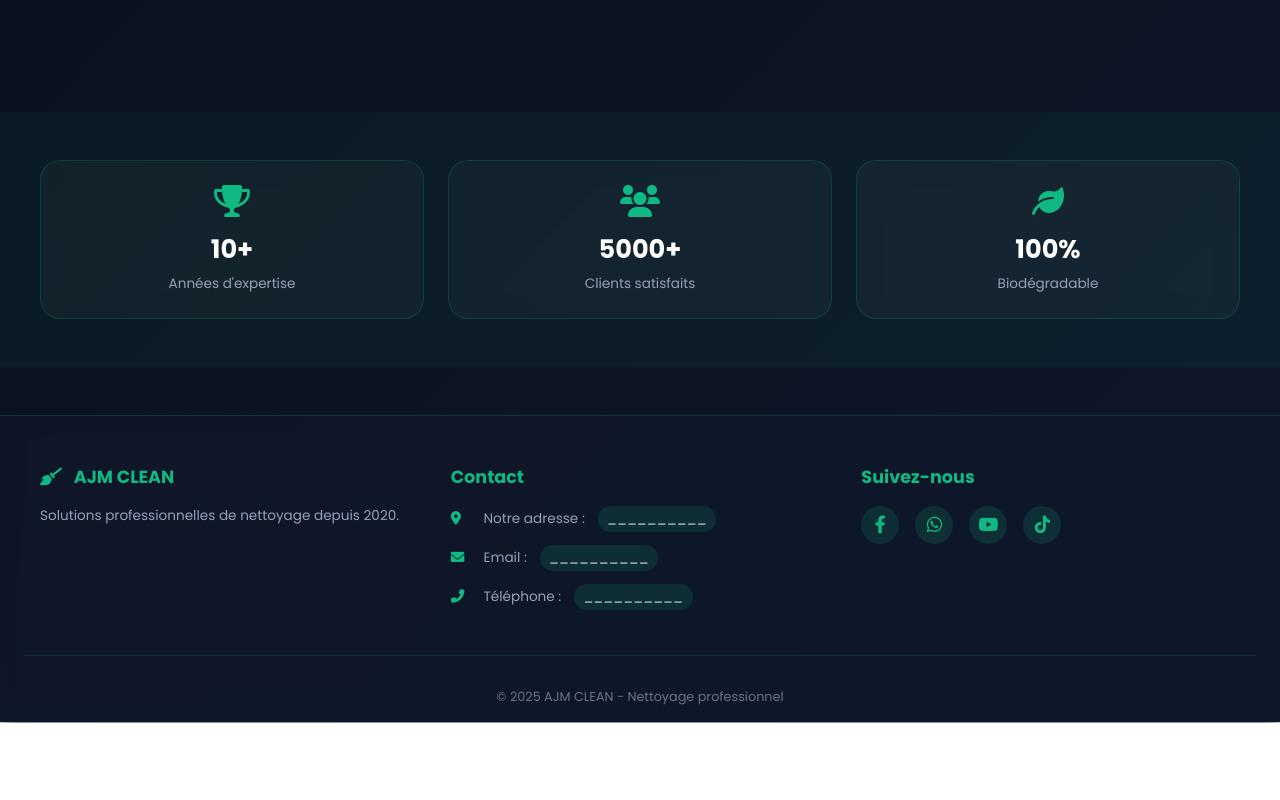
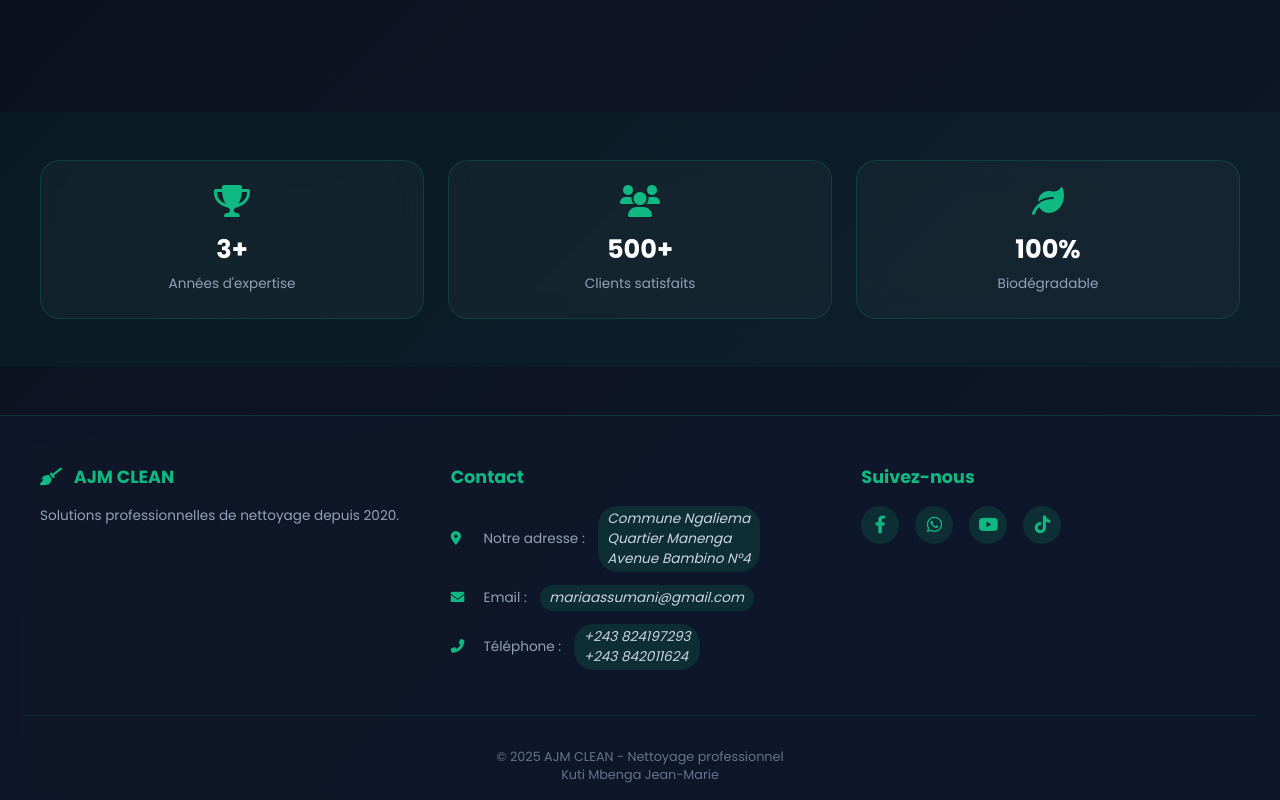
Before and after one commit to kuti-jeanmarie/ajm_clean, a plain HTML site: page index.html in a window 1280 px wide. Shown: the part 688-1488 px from the top of the page. Before the commit the page ends 1410 px from the top, so only its background shows below. Drawn offline with Linux system fonts and the light colour scheme.

Commit message:
Update index.html

```diff
--- a/index.html
+++ b/index.html
@@ -55,12 +55,12 @@
             <div class="stats-container">
                 <div class="stat-card">
                     <i class="fas fa-trophy"></i>
-                    <h3>10+</h3>
+                    <h3>3+</h3>
                     <p>Années d'expertise</p>
                 </div>
                 <div class="stat-card">
                     <i class="fas fa-users"></i>
-                    <h3>5000+</h3>
+                    <h3>500+</h3>
                     <p>Clients satisfaits</p>
                 </div>
                 <div class="stat-card">
@@ -81,9 +81,9 @@
             <div class="footer-col">
                 <h4>Contact</h4>
                 <ul class="footer-contact">
-                    <li><i class="fas fa-map-marker-alt"></i> <span class="placeholder-data">Notre adresse : </span><span class="editable-placeholder">__________</span></li>
-                    <li><i class="fas fa-envelope"></i> <span class="placeholder-data">Email : </span><span class="editable-placeholder">__________</span></li>
-                    <li><i class="fas fa-phone-alt"></i> <span class="placeholder-data">Téléphone : </span><span class="editable-placeholder">__________</span></li>
+                    <li><i class="fas fa-map-marker-alt"></i> <span class="placeholder-data">Notre adresse : </span><span class="editable-placeholder">Commune Ngaliema <br> Quartier Manenga <br> Avenue Bambino N°4</span></li>
+                    <li><i class="fas fa-envelope"></i> <span class="placeholder-data">Email : </span><span class="editable-placeholder">mariaassumani@gmail.com</span></li>
+                    <li><i class="fas fa-phone-alt"></i> <span class="placeholder-data">Téléphone : </span><span class="editable-placeholder"> +243 824197293 <br> +243 842011624</span></li>
                 </ul>
             </div>
             <div class="footer-col">
@@ -99,6 +99,7 @@
         </div>
         <div class="footer-bottom">
             <p>&copy; 2025 AJM CLEAN - Nettoyage professionnel</p>
+            <p> Kuti Mbenga Jean-Marie</p>
         </div>
     </footer>
 
```
